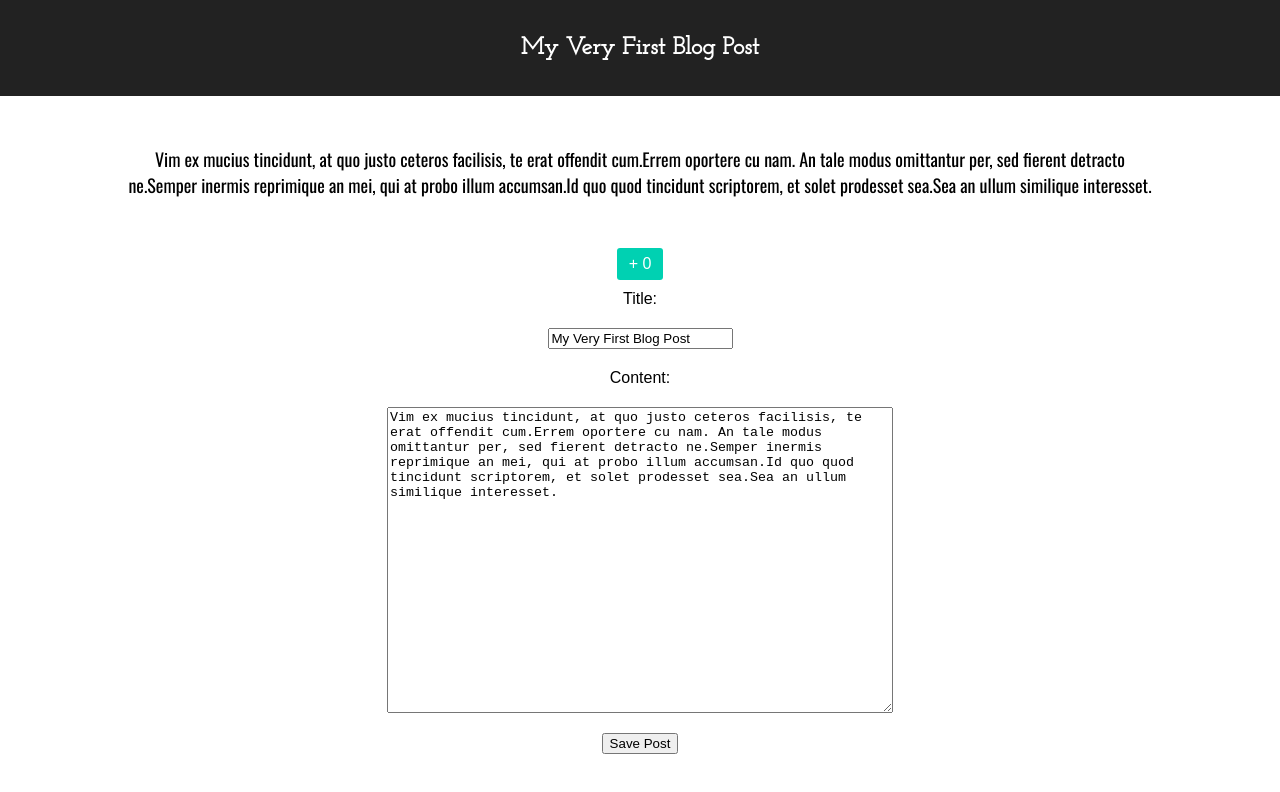
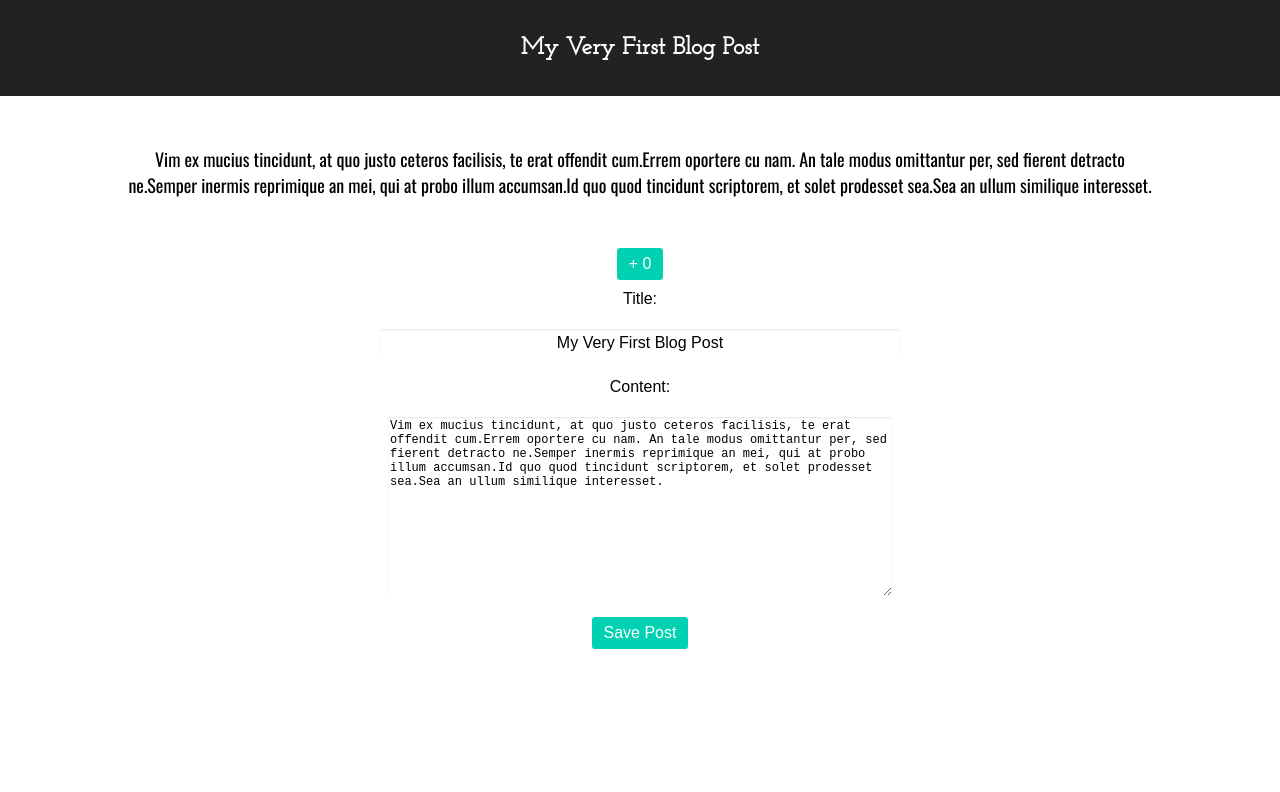
Before and after one commit to deniztetik/state-props-context, a React (Create React App) app: page / in a window 1280 px wide. Shown: the top 792 px of the page. Built offline with nearby package versions, Linux system fonts and the light colour scheme.

Commit message:
Update style to reflect common button and input/textarea changes

```diff
--- a/src/App.css
+++ b/src/App.css
@@ -1,5 +1,19 @@
 .main {
   text-align: center;
+}
+
+.button {
+  background-color: #00d1b2;
+  color: #fff;
+
+  font-size: 1rem;
+
+  border-color: transparent;
+  border-radius: 3px;
+
+  padding: 5px 10px;
+
+  cursor: pointer;
 }
 
 .post__header {
@@ -19,20 +33,6 @@
   font-family: 'Oswald', sans-serif;
 }
 
-.post__plus-one-button {
-  background-color: #00d1b2;
-  color: #fff;
-
-  font-size: 1rem;
-
-  border-color: transparent;
-  border-radius: 3px;
-
-  padding: 5px 10px;
-
-  cursor: pointer;
-}
-
 .post__plus-one-button:focus {
   outline: 0;
 }
@@ -47,7 +47,24 @@
   margin: 10px;
 }
 
+.edit-post__input {
+  width: 500px;
+
+  font-size: 1rem;
+  text-align: center;
+
+  border: 1px solid transparent;
+  border-radius: 3px;
+  box-shadow: inset 0 1px 2px rgba(10, 10, 10, 0.1);
+
+  padding: 5px 10px;
+}
+
 .edit-post__content {
   width: 500px;
-  height: 300px;
+  height: 175px;
+  font-size: 0.75rem;
+  border-radius: 3px;
+  border: 1px solid transparent;
+  box-shadow: inset 0 1px 2px rgba(10, 10, 10, 0.1)
 }
--- a/src/App.js
+++ b/src/App.js
@@ -62,7 +62,7 @@ class App extends Component {
             {content}
           </p>
           <button
-            className="post__plus-one-button"
+            className="button"
             onClick={this.addUpVote}>
             + {upvotes}
           </button>
@@ -70,6 +70,7 @@ class App extends Component {
         <div className="edit-post">
           <label>Title:</label>
           <input
+            className="edit-post__input"
             type="text"
             name="titleDirty"
             label="Title"
@@ -84,7 +85,11 @@ class App extends Component {
             value={contentDirty}
             onChange={this.handleInputChange}
           />
-          <button onClick={this.savePost}>Save Post</button>
+          <button
+            className="button"
+            onClick={this.savePost}>
+            Save Post
+          </button>
         </div>
       </div>
     );
```
Lines whose indentation alone changed are shown as unchanged.
